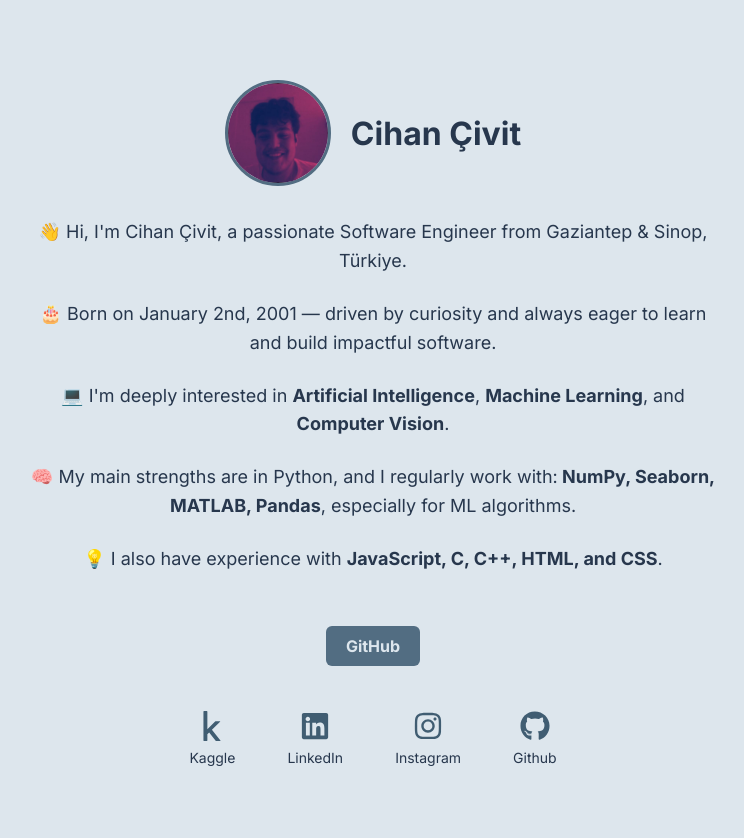
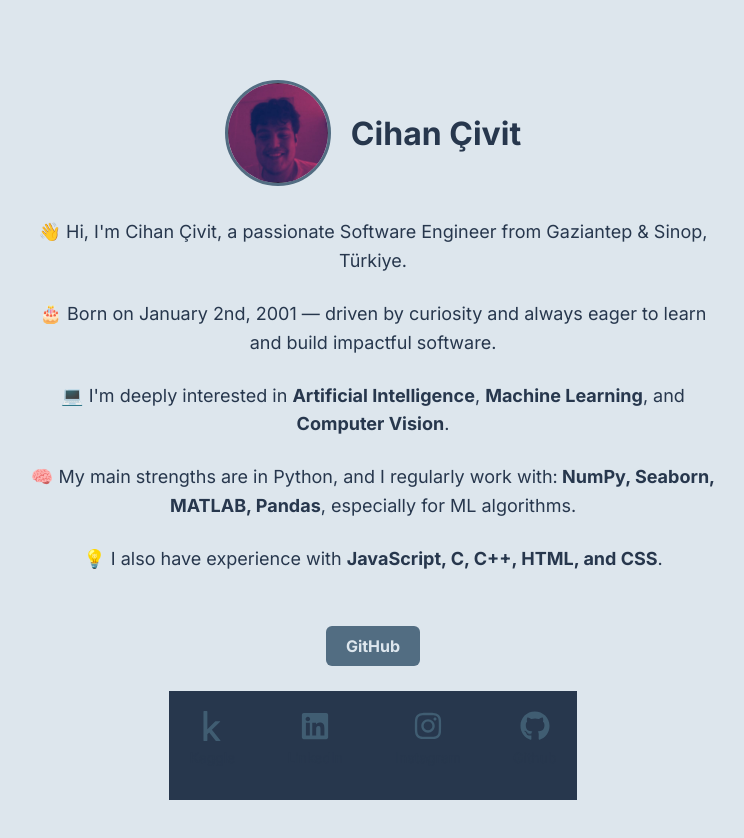
Before and after one commit to CivitCihan/PortfolioCihanCivit, a Next.js app: page / in a window 1280 px wide. Shown: the top 838 px of the page, without its empty margins (267-1011 px from the left). Built offline with nearby package versions, Linux system fonts and the light colour scheme.

Commit message:
Update page.js

```diff
--- a/app/page.js
+++ b/app/page.js
@@ -125,6 +125,7 @@ const styles = {
     alignItems: 'center',
     marginTop: '5px',
     gap: '12px',
+    backgroundColor: '#27374D',
   },
   socialMediaContainer: {
     display: 'flex',
```
